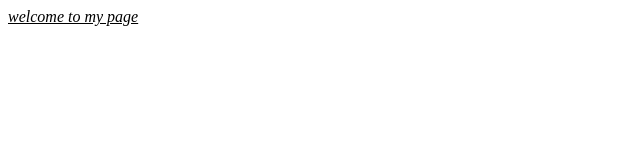
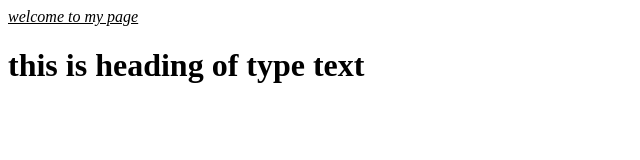
Before and after one commit to srivalli-cloud/myawsrepo, a plain HTML site: page index.html in a window 1280 px wide. Shown: the whole page, without its empty margins (0-640 px from the left). Drawn offline with Linux system fonts and the light colour scheme.

Commit message:
heading line added

```diff
--- a/index.html
+++ b/index.html
@@ -4,5 +4,6 @@
 	</head>
 	<body>
 		<centre><u><i>welcome to my page</i></u></centre>
+		<h1>this is heading of type text</h1>
 	</body>
 </html>
```
